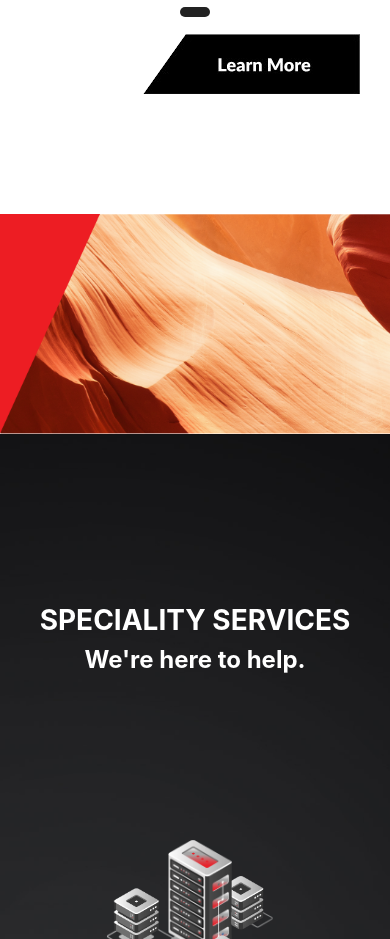
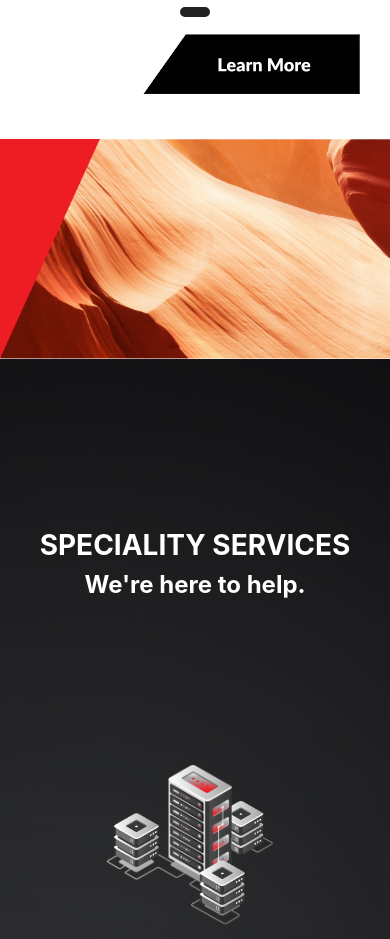
Before and after one commit to Panfi/Redshift, a React (Create React App) app: page / in a window 390 px wide. Shown: the part 1140-2079 px from the top of the page. Built offline with nearby package versions, Linux system fonts and the light colour scheme.

Commit message:
Update home.css

```diff
--- a/src/pages/homeComponent/home.css
+++ b/src/pages/homeComponent/home.css
@@ -319,7 +319,7 @@
   background: url("../../assets/images/canyon.png") no-repeat;
   background-size: cover;
   min-height: 220px;
-  margin: 100px 0px 0px;
+  margin: 50px 0px 0px;
   width: 100% !important;
 }
 
@@ -458,5 +458,8 @@
     display: none !important;
   }
 
+  .canyon {
+    margin: 25px 0 0;
+  }
 
 }
```
